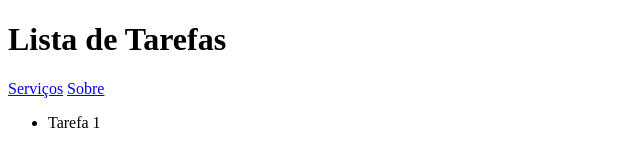
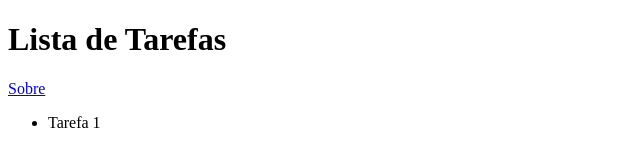
Before and after one commit to natfmacedo/ebac-aula02-lista-de-tarefas, a plain HTML site: page index.html in a window 1280 px wide. Shown: the full height of the page, 0-640 px from the left. Drawn offline with Linux system fonts and the light colour scheme.

Commit message:
Update index.html

```diff
--- a/index.html
+++ b/index.html
@@ -10,7 +10,6 @@
     <header>
         <h1>Lista de Tarefas</h1>
         <nav>
-            <a href="servicos.html">Serviços</a>
             <a href="sobre.html">Sobre</a>
         </nav>
     </header>
```
